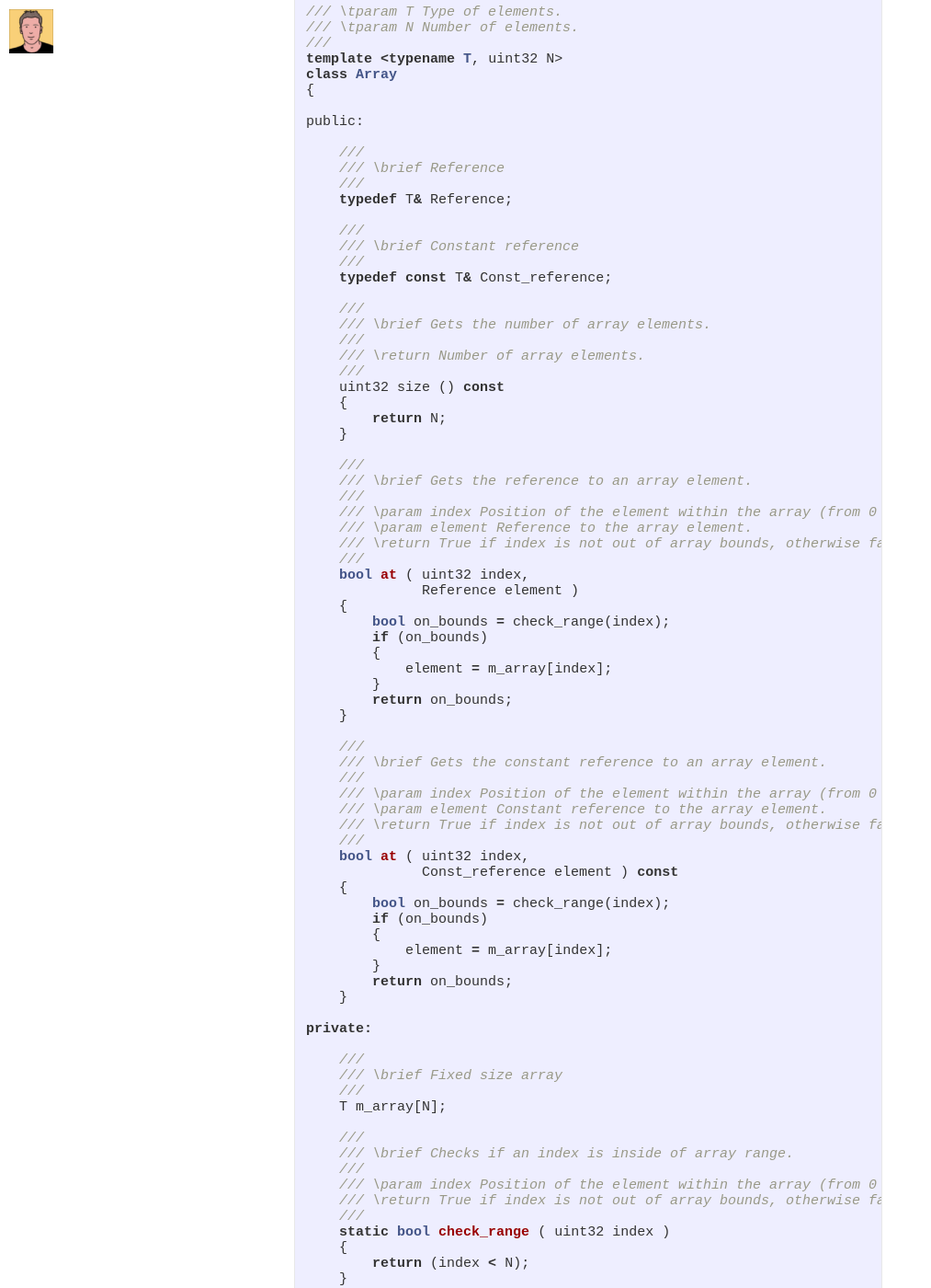
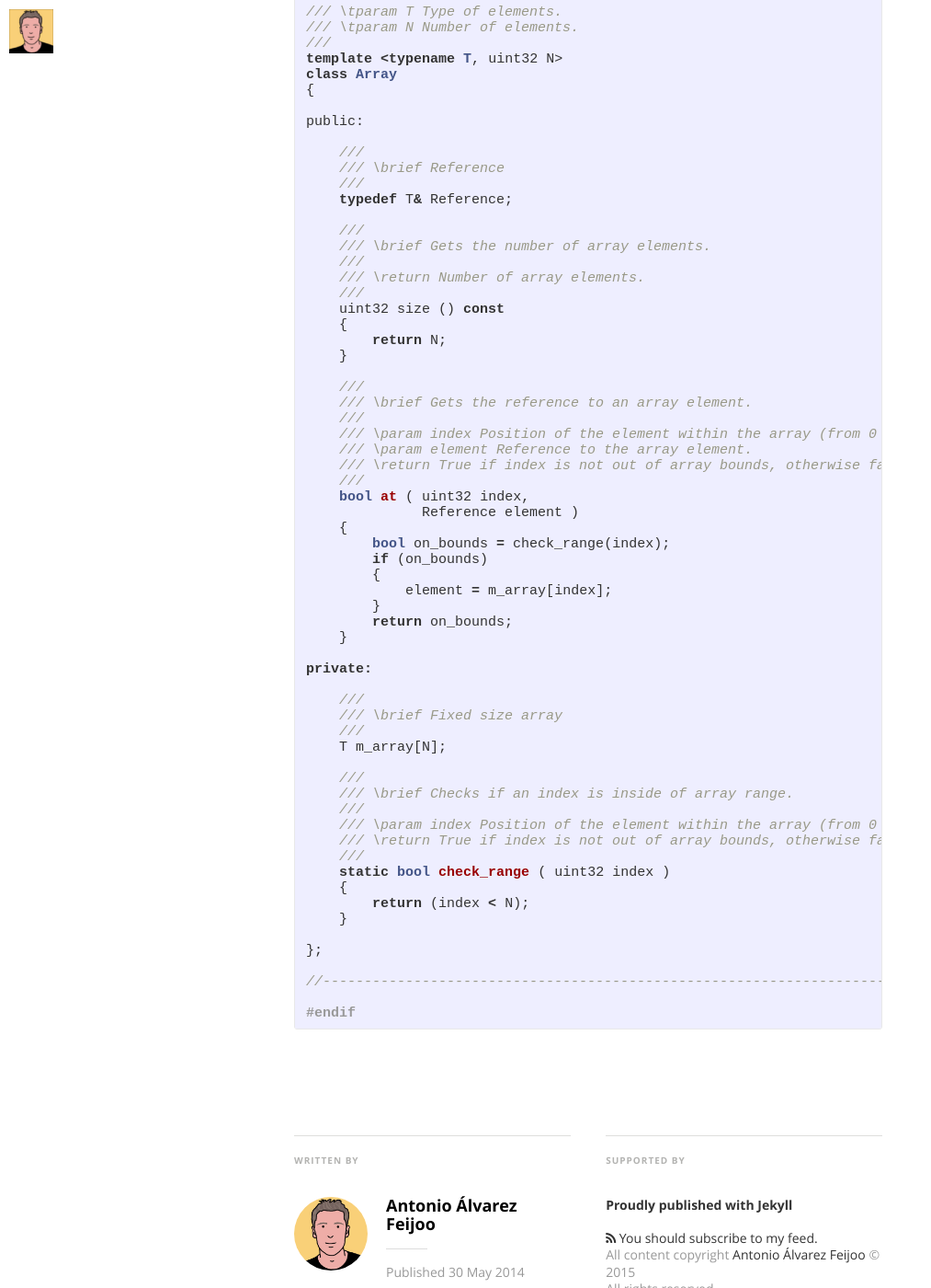
Before and after one commit to aafeijoo/aafeijoo.github.io, a Jekyll site: the page built from _posts/2014-05-30-jsf-av-array.markdown, in a window 1280 px wide and 1400 px high, scrolled down 960 px. Shown: the whole window at 92% size, without its empty margins (0-1013 px from the left). Built offline with Jekyll 4.4.1, drawn with Linux system fonts in a browser that asks for light colours; some web fonts are replaced; Markdown is read by kramdown in place of the engine named in the settings.

Commit message:
Added new post

```diff
--- a/_posts/2014-05-30-jsf-av-array.markdown
+++ b/_posts/2014-05-30-jsf-av-array.markdown
@@ -44,11 +44,6 @@ public:
     typedef T& Reference;
 
     ///
-    /// \brief Constant reference
-    ///
-    typedef const T& Const_reference;
-
-    ///
     /// \brief Gets the number of array elements.
     ///
     /// \return Number of array elements.
@@ -67,24 +62,6 @@ public:
     ///
     bool at ( uint32 index,
               Reference element )
-    {
-        bool on_bounds = check_range(index);
-        if (on_bounds)
-        {
-            element = m_array[index];
-        }
-        return on_bounds;
-    }
-
-    ///
-    /// \brief Gets the constant reference to an array element.
-    ///
-    /// \param index Position of the element within the array (from 0 to N - 1)
-    /// \param element Constant reference to the array element.
-    /// \return True if index is not out of array bounds, otherwise false.
-    ///
-    bool at ( uint32 index,
-              Const_reference element ) const
     {
         bool on_bounds = check_range(index);
         if (on_bounds)
```
